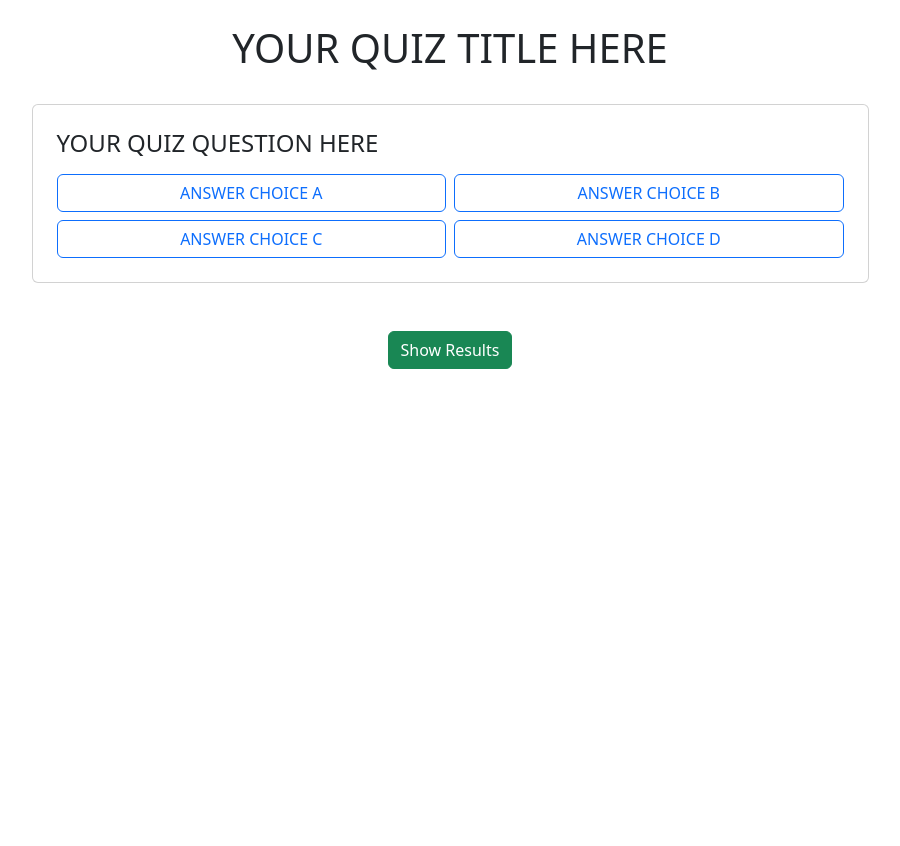
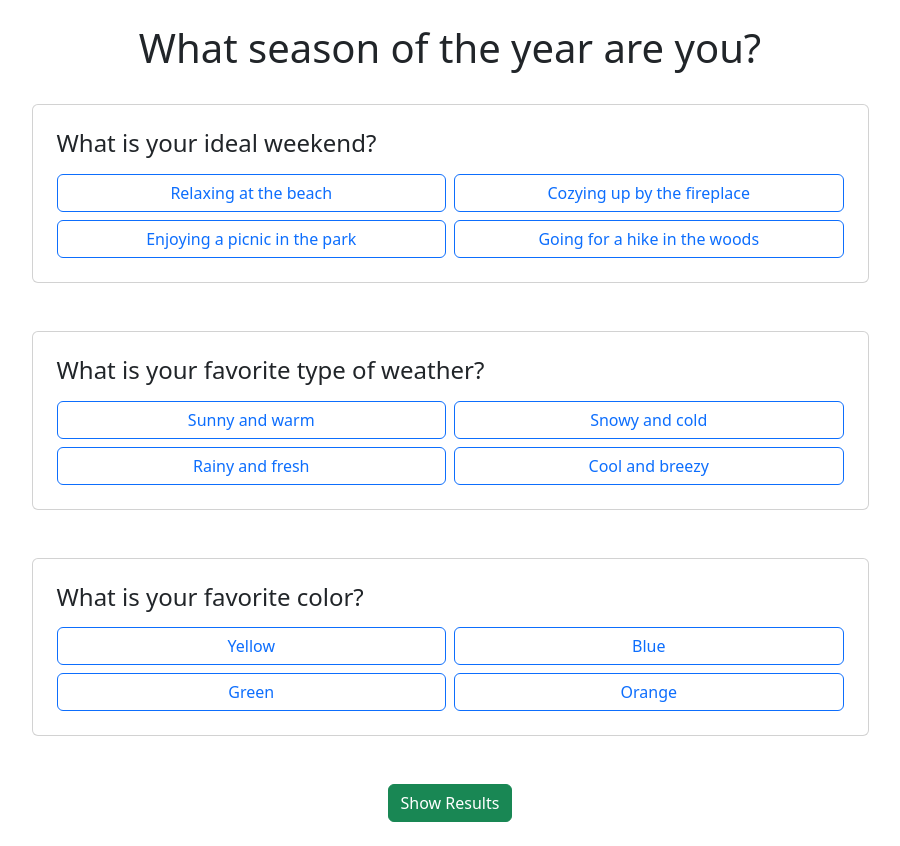
Before and after one commit to alextomasella/Assignment8, a plain HTML site: page index.html in a window 1280 px wide. Shown: the whole page, without its empty margins (190-1090 px from the left). Before the commit the page ends 800 px from the top, so only its background shows below. Drawn offline with nearby package versions, Linux system fonts and the light colour scheme.

Commit message:
added values to each answer to keep track

```diff
--- a/index.html
+++ b/index.html
@@ -9,36 +9,77 @@
     <link rel="stylesheet" href ="./css/style.css">
 </head>
 <body>
-    <h1 class="text-center mt-4">YOUR QUIZ TITLE HERE</h1>
+    <h1 class="text-center mt-4">What season of the year are you?</h1>
 
     <!-- Start quiz element -->
     <div class="container d-flex justify-content-center" id="question-1">
       <div class="card my-4 p-4 question-block" style="width: 75%;">
-        <h4 class="mb-3">YOUR QUIZ QUESTION HERE</h4>
+        <h4 class="mb-3">What is your ideal weekend?</h4>
         <div class="row g-2">
           <div class="col-6">
-            <button class="btn btn-outline-primary w-100 answer-btn" data-answer="A">ANSWER CHOICE A</button>
+            <button class="btn btn-outline-primary w-100 answer-btn" data-buttonid="3" data-answer="Summer">Relaxing at the beach</button>
           </div>
           <div class="col-6">
-            <button class="btn btn-outline-primary w-100 answer-btn" data-answer="B">ANSWER CHOICE B</button>
+            <button class="btn btn-outline-primary w-100 answer-btn" data-buttonid="4" data-answer="Winter">Cozying up by the fireplace</button>
           </div>
           <div class="col-6">
-            <button class="btn btn-outline-primary w-100 answer-btn" data-answer="C">ANSWER CHOICE C</button>
+            <button class="btn btn-outline-primary w-100 answer-btn" data-buttonid="1" data-answer="Spring">Enjoying a picnic in the park</button>
           </div>
           <div class="col-6">
-            <button class="btn btn-outline-primary w-100 answer-btn" data-answer="D">ANSWER CHOICE D</button>
+            <button class="btn btn-outline-primary w-100 answer-btn" data-buttonid="2" data-answer="Fall">Going for a hike in the woods</button>
           </div>
         </div>
       </div>
     </div>
 
-
-
     <!-- End quiz element -->
 
-    <!-- Add more quiz elements here -->
+    <!-- Start quiz element -->
+    <div class="container d-flex justify-content-center" id="question-2">
+      <div class="card my-4 p-4 question-block" style="width: 75%;">
+        <h4 class="mb-3">What is your favorite type of weather?</h4>
+        <div class="row g-2">
+          <div class="col-6">
+            <button class="btn btn-outline-primary w-100 answer-btn" data-buttonid="3" data-answer="Summer">Sunny and warm</button>
+          </div>
+          <div class="col-6">
+            <button class="btn btn-outline-primary w-100 answer-btn" data-buttonid="4" data-answer="Winter">Snowy and cold</button>
+          </div>
+          <div class="col-6">
+            <button class="btn btn-outline-primary w-100 answer-btn" data-buttonid="1" data-answer="Spring">Rainy and fresh</button>
+          </div>
+          <div class="col-6">
+            <button class="btn btn-outline-primary w-100 answer-btn" data-buttonid="2" data-answer="Fall">Cool and breezy</button>
+          </div>
+        </div>
+      </div>
+    </div>
+    <!-- End quiz element -->
 
+        <!-- Start quiz element -->
+    <div class="container d-flex justify-content-center" id="question-3">
+      <div class="card my-4 p-4 question-block" style="width: 75%;">
+        <h4 class="mb-3">What is your favorite color?</h4>
+        <div class="row g-2">
+          <div class="col-6">
+            <button class="btn btn-outline-primary w-100 answer-btn" data-buttonid="3" data-answer="Summer">Yellow</button>
+          </div>
+          <div class="col-6">
+            <button class="btn btn-outline-primary w-100 answer-btn" data-buttonid="4" data-answer="Winter">Blue</button>
+          </div>
+          <div class="col-6">
+            <button class="btn btn-outline-primary w-100 answer-btn" data-buttonid="1" data-answer="Spring">Green</button>
+          </div>
+          <div class="col-6">
+            <button class="btn btn-outline-primary w-100 answer-btn" data-buttonid="2" data-answer="Fall">Orange</button>
+          </div>
+        </div>
+      </div>
+    </div>
+    <!-- End quiz element -->
 
+    <!-- Connect to your script file here -->
+    <script src="./js/script.js"></script>
 
     <div class="container d-flex justify-content-center">
       <button id="show-result" class="btn btn-success my-4">Show Results</button>
@@ -51,7 +92,5 @@
       </div>
     </div>
 
-    <!-- Connect to your script file here -->
-     <script src = "./js/script.js"></script>
 </body>
 </html>
--- a/js/script.js
+++ b/js/script.js
@@ -1 +1,44 @@
-console.log("script.js connected!");
+let buttons = document.querySelectorAll(".answer-btn");
+
+buttons.forEach(function(button) {
+  button.addEventListener("click", function() {
+    // Previous highlight button code
+    buttons.forEach(function(btn) {
+      btn.classList.remove("selected");
+    });
+    button.classList.add("selected");
+
+
+    let mood = button.getAttribute("data-mood");
+    let output = document.getElementById("output-message");
+
+    // Now we can write different responses based on the mood
+    if (mood === "happy") {
+      output.textContent = "Yay! Glad you're feeling happy today 🎉";
+    } else if (mood === "tired") {
+      output.textContent = "Take it easy—you’ve earned some rest 😴";
+    } else if (mood === "angry") {
+      output.textContent = "Deep breaths. Tomorrow is a new day 😤";
+    } else if (mood === "confused") {
+      output.textContent = "Confusion is a sign of growth 🤔";
+    }
+  });
+});
+
+
+// 1. Create an empty object that will store user data
+let userAnswers = {}
+buttons.forEach(function(button) {
+  button.addEventListener("click", function() {
+    // Highlight button code not shown
+
+    // 2. Get the data using the dataset attribute
+    let buttonID = button.dataset.buttonid
+    let response = button.dataset.mood;
+    // 3. Store the data in the object
+    userAnswers[buttonID] = response;
+    console.log(userAnswers); // See current stored answers
+
+    // Mood implementaiton code now sown
+  });
+});
```
